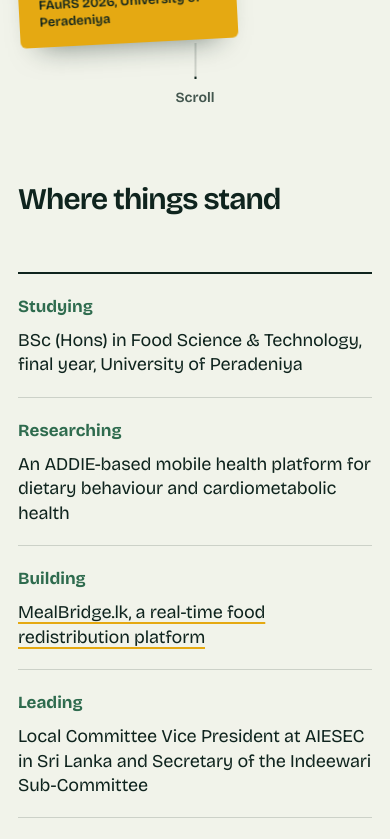
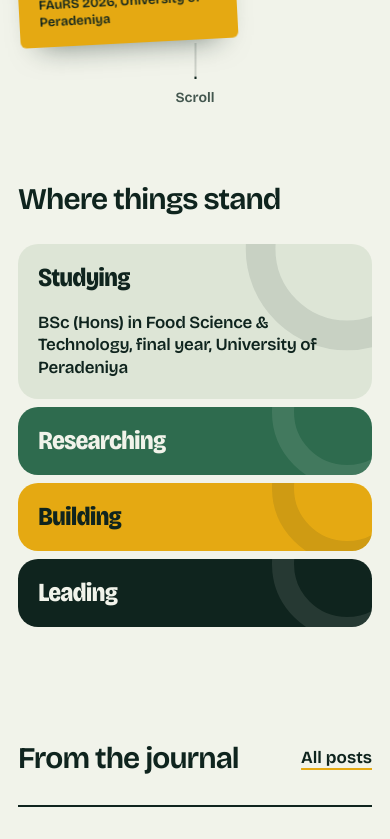
Before and after one commit to oviniWijesooriya/oviniWijesooriya.github.io, a React (Vite) app: page / in a window 390 px wide. Shown: the part 900-1739 px from the top of the page. Built offline with nearby package versions, Linux system fonts and the light colour scheme.

Commit message:
Turn facts sections into responsive opening panels
Replace the facts table with interactive panels that open on focus, hover, or click, and update the admin labels, reveal animation, and responsive styling.

```diff
--- a/src/admin/schema.js
+++ b/src/admin/schema.js
@@ -41,7 +41,7 @@ export const SECTION_TYPES = {
   contactForm: { icon: 'post', about: 'A message form with your contact details beside it. Messages are emailed to the address in Contact details.', label: 'Contact form', fields: [heading, strings('topics', 'Topics to choose from'), text('buttonLabel', 'Button text'), area('success', 'Message shown after sending')] },
   ribbons: { icon: 'flag', about: 'Short honours hung side by side as ribbons.', label: 'Ribbons', fields: [heading, objects('items', 'Ribbons', [text('title', 'Short title'), area('text', 'Details')])] },
   callout: { icon: 'flag', about: 'A dark banner with a message and a button.', label: 'Banner with button', fields: [heading, area('text', 'Text'), text('buttonLabel', 'Button text'), text('buttonHref', 'Button address')] },
-  facts: { icon: 'list', about: 'Labelled rows, such as Studying or Building.', label: 'Facts table', fields: [heading, objects('items', 'Rows', [text('k', 'Label'), area('v', 'Text'), text('href', 'Link (optional)')])] },
+  facts: { icon: 'cards', about: 'Panels side by side that open one at a time, such as Studying or Building.', label: 'Opening panels', fields: [heading, objects('items', 'Panels', [text('k', 'Short word, e.g. Studying'), area('v', 'Text'), text('href', 'Link (optional)')])] },
   latestPosts: { icon: 'post', about: 'Your newest journal posts.', label: 'Latest journal posts', fields: [heading, text('linkLabel', 'Link text to the journal'), text('count', 'How many posts')] },
   galleryRail: { icon: 'image', about: 'A sideways slider of event galleries.', label: 'Event slider', fields: [heading, text('linkLabel', 'Link text to the gallery'), text('count', 'How many events'), bool('still', 'Keep still (no automatic movement)')] },
   photoStrip: { icon: 'photos', about: 'A strip of photos from one event.', label: 'Photos from one event', fields: [heading, { key: 'event', label: 'Event', type: 'event' }, text('count', 'How many photos')] },
--- /dev/null
+++ b/src/components/NowPanels.jsx
@@ -0,0 +1,34 @@
+// "Where things stand": panels side by side, one of them open. Pointing at, tapping or tabbing to a
+// panel opens it. On phones they stack and open downwards.
+import { useState } from 'react'
+import SmartLink from './SmartLink'
+
+const site = (href) => href.replace(/^https?:\/\/(www\.)?/, '').replace(/\/$/, '')
+
+export default function NowPanels({ id, items }) {
+  const [open, setOpen] = useState(0)
+
+  return (
+    <ul className="now-panels">
+      {items.map((item, i) => (
+        <li key={i} className={i === open ? 'is-open' : ''} onPointerEnter={(e) => e.pointerType === 'mouse' && setOpen(i)}>
+          <h3>
+            <button type="button" aria-expanded={i === open} aria-controls={`${id}-now-${i}`} onClick={() => setOpen(i)} onFocus={() => setOpen(i)}>
+              <span>{item.k}</span>
+            </button>
+          </h3>
+          <div className="now-body" id={`${id}-now-${i}`}>
+            <div>
+              <p>{item.v}</p>
+              {item.href && (
+                <SmartLink className="now-link" href={item.href}>
+                  Visit {site(item.href)}
+                </SmartLink>
+              )}
+            </div>
+          </div>
+        </li>
+      ))}
+    </ul>
+  )
+}
--- a/src/components/sections.jsx
+++ b/src/components/sections.jsx
@@ -9,6 +9,7 @@ import { EventCard, PostRow } from './Cards'
 import ContactForm from './ContactForm'
 import FeaturedAward from './FeaturedAward'
 import Lightbox from './Lightbox'
+import NowPanels from './NowPanels'
 import Prose from './Prose'
 import Rail from './Rail'
 import Ribbons from './Ribbons'
@@ -110,20 +111,11 @@ function Intro({ s }) {
   )
 }
 
-function Facts({ s }) {
-  return (
-    <Block s={s} className="now">
-      <dl className="now-list">
-        {list(s.items).map((r, i) => (
-          <div key={i} className="now-row">
-            <dt>{r.k}</dt>
-            <dd>{r.href ? <SmartLink href={r.href}>{r.v}</SmartLink> : r.v}</dd>
-          </div>
-        ))}
-      </dl>
-    </Block>
-  )
-}
+const Facts = ({ s }) => (
+  <Block s={s}>
+    <NowPanels id={s.id} items={list(s.items)} />
+  </Block>
+)
 
 function LatestPosts({ s }) {
   return (
--- a/src/styles.css
+++ b/src/styles.css
@@ -210,14 +210,40 @@ html:not(.is-ready) .hero-name span, html:not(.is-ready) .hero-copy > *, html:no
 /* ============================================================
    Home: where things stand
    ============================================================ */
-.now { padding-bottom: clamp(48px, 8vw, 96px); }
-.now .section-title { margin-bottom: 28px; }
-.now-list { border-top: 2px solid var(--ink); }
-.now-row { display: grid; grid-template-columns: minmax(130px, 220px) 1fr; gap: 8px 32px; padding: 20px 0; border-bottom: 1px solid var(--line); }
-.now-row dt { font-weight: 700; color: var(--leaf); }
-.now-row dd { font-size: clamp(18px, 2vw, 22px); line-height: 1.35; letter-spacing: -0.01em; max-width: 52ch; }
-.now-row a { text-decoration-color: var(--gold); text-decoration-thickness: 2px; text-underline-offset: 4px; }
-@media (max-width: 600px) { .now-row { grid-template-columns: 1fr; } }
+/* panels side by side; the open one takes the room */
+.now-panels { display: flex; gap: 10px; height: 360px; margin-top: 28px; }
+.now-panels li { position: relative; isolation: isolate; flex: 1 1 0; min-width: 0; overflow: hidden; border-radius: 26px; background: var(--mist); color: var(--ink); transition: flex-grow 0.65s var(--ease); }
+.now-panels li:nth-child(4n + 2) { background: var(--leaf); color: var(--chalk); }
+.now-panels li:nth-child(4n + 3) { background: var(--gold); }
+.now-panels li:nth-child(4n) { background: var(--ink); color: var(--chalk); }
+.now-panels li.is-open { flex-grow: 4; }
+.now-panels li::after { content: ''; position: absolute; z-index: -1; width: 260px; aspect-ratio: 1; top: -90px; right: -90px; border: 36px solid currentColor; border-radius: 50%; opacity: 0.1; transition: transform 0.8s var(--ease); }
+.now-panels li.is-open::after { transform: scale(1.35); }
+.now-panels h3 { position: absolute; inset: 0; }
+.now-panels button { display: flex; align-items: flex-end; width: 100%; height: 100%; padding: 26px; border: 0; border-radius: inherit; background: none; color: inherit; font-size: clamp(24px, 2.6vw, 36px); font-weight: 800; font-stretch: 85%; letter-spacing: -0.035em; line-height: 1; text-align: left; cursor: pointer; }
+.now-panels button:focus-visible { outline: 3px solid currentColor; outline-offset: -8px; }
+/* closed panels carry their word up the side */
+.now-panels button span { writing-mode: vertical-rl; transform: rotate(180deg); white-space: nowrap; }
+.now-panels li.is-open button { align-items: flex-start; cursor: default; font-size: clamp(34px, 4.6vw, 62px); }
+.now-panels li.is-open button span { writing-mode: horizontal-tb; transform: none; }
+.now-body { position: absolute; left: 26px; bottom: 26px; width: clamp(240px, 34vw, 480px); visibility: hidden; opacity: 0; translate: 0 18px; }
+.now-panels li.is-open .now-body { visibility: visible; opacity: 1; translate: 0 0; transition: opacity 0.45s 0.25s, translate 0.55s var(--ease) 0.25s; }
+.now-body p { font-size: clamp(18px, 1.9vw, 25px); font-weight: 600; letter-spacing: -0.015em; line-height: 1.32; }
+.now-link { position: relative; display: inline-block; margin-top: 14px; padding-block: 4px; font-weight: 700; text-decoration-thickness: 2px; text-underline-offset: 5px; }
+@media (max-width: 760px) {
+  .now-panels { flex-direction: column; gap: 8px; height: auto; }
+  .now-panels li, .now-panels li.is-open { flex: none; border-radius: 20px; }
+  .now-panels li::after { width: 150px; top: -70px; right: -50px; border-width: 22px; }
+  .now-panels h3 { position: static; }
+  .now-panels button, .now-panels li.is-open button { align-items: center; min-height: 68px; padding: 16px 20px; font-size: 26px; }
+  .now-panels button span { writing-mode: horizontal-tb; transform: none; }
+  .now-body { position: static; display: grid; grid-template-rows: 0fr; width: auto; translate: none; transition: grid-template-rows 0.45s var(--ease), visibility 0s 0.45s; }
+  .now-body > div { min-height: 0; overflow: hidden; }
+  .now-panels li.is-open .now-body { grid-template-rows: 1fr; translate: none; transition: grid-template-rows 0.45s var(--ease), opacity 0.35s 0.1s; }
+  .now-body p, .now-body .now-link { margin-inline: 20px; }
+  .now-body > div > :last-child { margin-bottom: 20px; }
+  .now-body p { font-size: 17px; }
+}
 
 /* ============================================================
    Blog rows
@@ -879,8 +905,6 @@ html[data-scrolled] .site-header { box-shadow: 0 12px 28px -22px rgba(15, 36, 30
 .event-card:hover .cover { border-radius: 22px 80px 22px 22px; box-shadow: 0 24px 36px -26px rgba(15, 36, 30, 0.75); }
 .project { transition: transform 0.45s var(--ease), box-shadow 0.45s; }
 .project:hover { transform: translateY(-6px); box-shadow: 0 28px 44px -30px rgba(15, 36, 30, 0.8); }
-.now-row { transition: padding-left 0.35s var(--ease), background-color 0.3s; }
-.now-row:hover { padding-left: 12px; background: rgba(221, 229, 214, 0.55); }
 
 .to-top {
   position: fixed; right: 20px; bottom: 20px; z-index: 40; display: grid; place-items: center; width: 52px; height: 52px; padding: 0;
@@ -954,7 +978,7 @@ html:has(dialog[open]) { overflow: hidden; }
   .event-card:hover, .project:hover, .btn:hover { transform: none; }
 }
 .text-link, .back-link { display: inline-block; padding-block: 6px; }
-h1, h2, h3, h4, .page-lede, .post-row-main p, .now-row dd { overflow-wrap: break-word; }
+h1, h2, h3, h4, .page-lede, .post-row-main p, .now-body p { overflow-wrap: break-word; }
 .hero-copy, .page-head > *, .page-head-split > div { min-width: 0; }
 
 /* ============================================================
```
Also changed, not shown: src/lib/motion.js.
